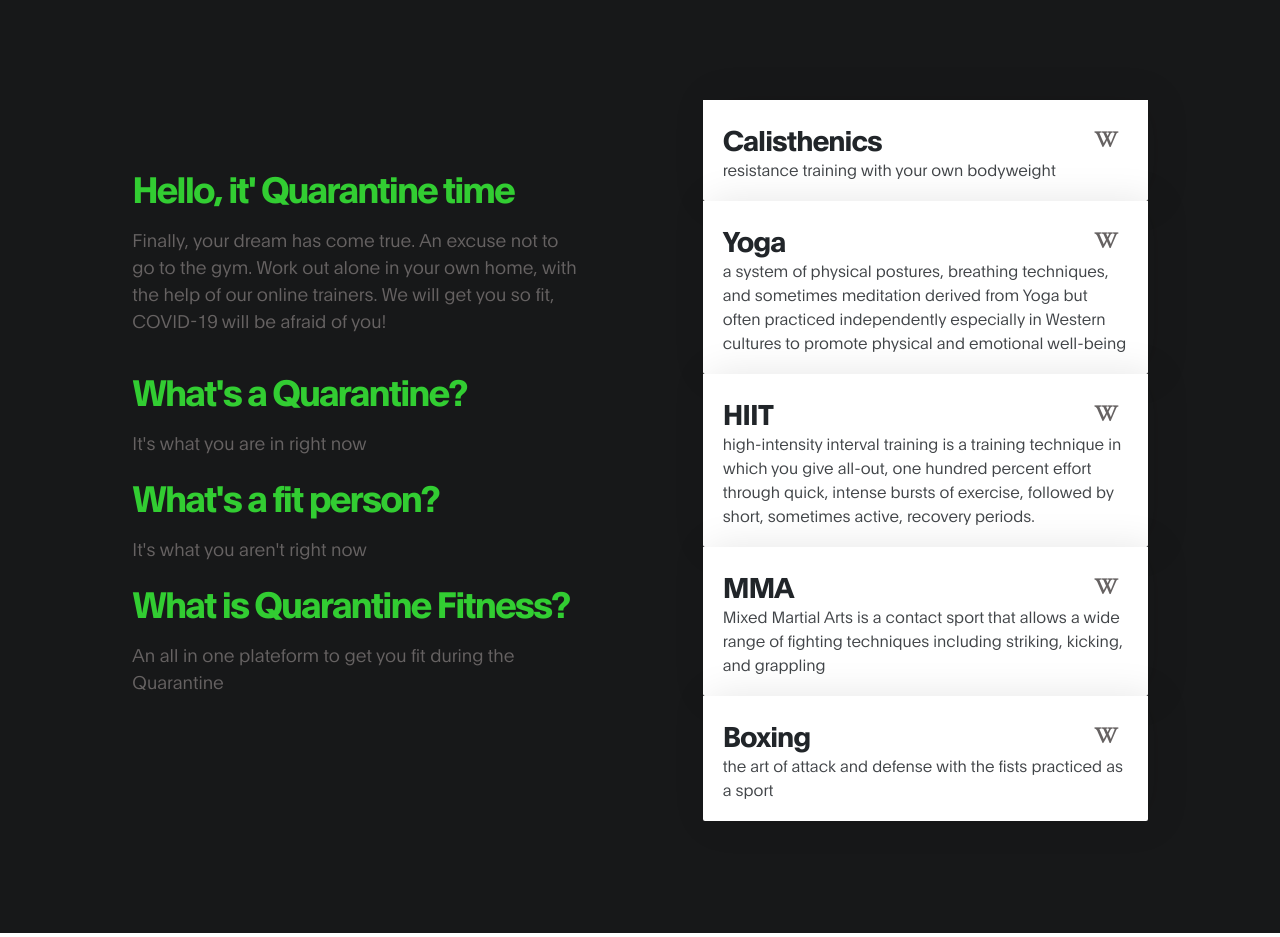
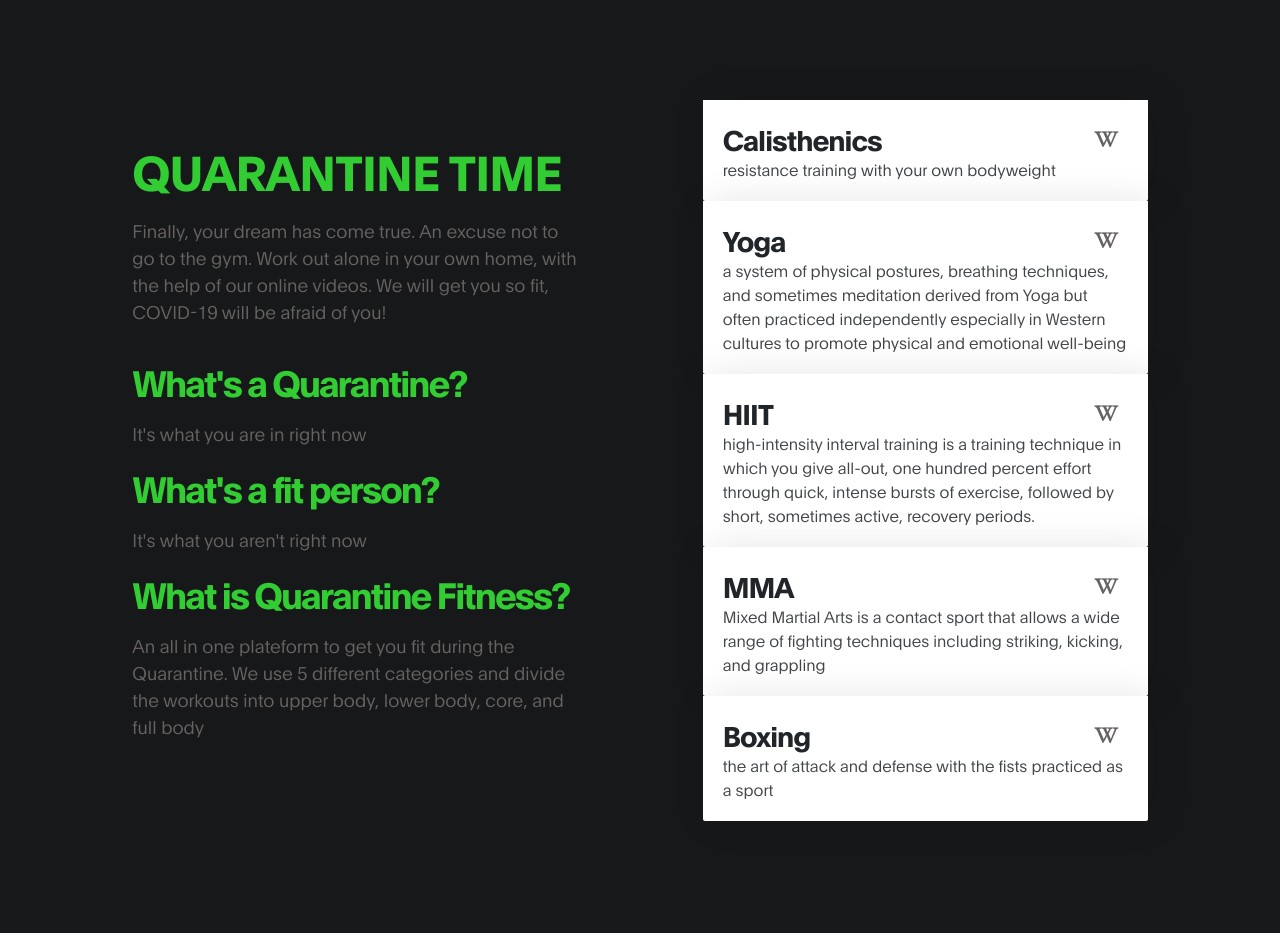
Before and after one commit to clarktyra/quarantine-fitness, a plain HTML site: page index.html in a window 1280 px wide. Shown: the part 860-1797 px from the top of the page. Drawn offline with Linux system fonts and the light colour scheme.

Commit message:
changed some text and styling for the info page

```diff
--- a/index.html
+++ b/index.html
@@ -108,9 +108,9 @@ https://www.tooplate.com/view/2119-gymso-fitness
                          </div>
                      </div> -->
                      <div class="d-flex flex-column justify-content-center ml-lg-auto mr-lg-5 col-lg-5 col-md-6 col-12">
-                             <h2 class="mb-3 " style="color: limegreen" data-aos="fade-up" >Hello, it' Quarantine time</h2>
+                             <h1 class="mb-3 " style="color: limegreen;" data-aos="fade-up" >Quarantine time</h1>
 
-                             <p data-aos="fade-up" data-aos-delay="300">Finally, your dream has come true. An excuse not to go to the gym. Work out alone in your own home, with the help of our online trainers. We will get you so fit, COVID-19 will be afraid of you! </p>
+                             <p data-aos="fade-up" data-aos-delay="300">Finally, your dream has come true. An excuse not to go to the gym. Work out alone in your own home, with the help of our online videos. We will get you so fit, COVID-19 will be afraid of you! </p>
 
                              <p data-aos="fade-up" ></p>
                          <h2 class="mb-3 " style="color: limegreen" data-aos="fade-up" >What's a Quarantine?</h2>
@@ -119,7 +119,7 @@ https://www.tooplate.com/view/2119-gymso-fitness
                          <h2 data-aos="fade-up" class="mb-3 " style="color: limegreen">What's a fit person?</h2>
                          <p  data-aos="fade-up" data-aos-delay="300" >It's what you aren't right now</p>
                          <h2 data-aos="fade-up" class="mb-3 " style="color: limegreen">What is Quarantine Fitness?</h2>
-                         <p  data-aos="fade-up" data-aos-delay="300">An all in one plateform to get you fit during the Quarantine</p>
+                         <p  data-aos="fade-up" data-aos-delay="300">An all in one plateform to get you fit during the Quarantine. We use 5 different categories and divide the workouts into upper body, lower body, core, and full body</p>
 
                          <!-- <a href="#" class="btn custom-btn bg-color mt-3"  data-aos-delay="300" data-toggle="modal" data-target="#membershipForm">Become a member today</a> -->
                      </div>
```
